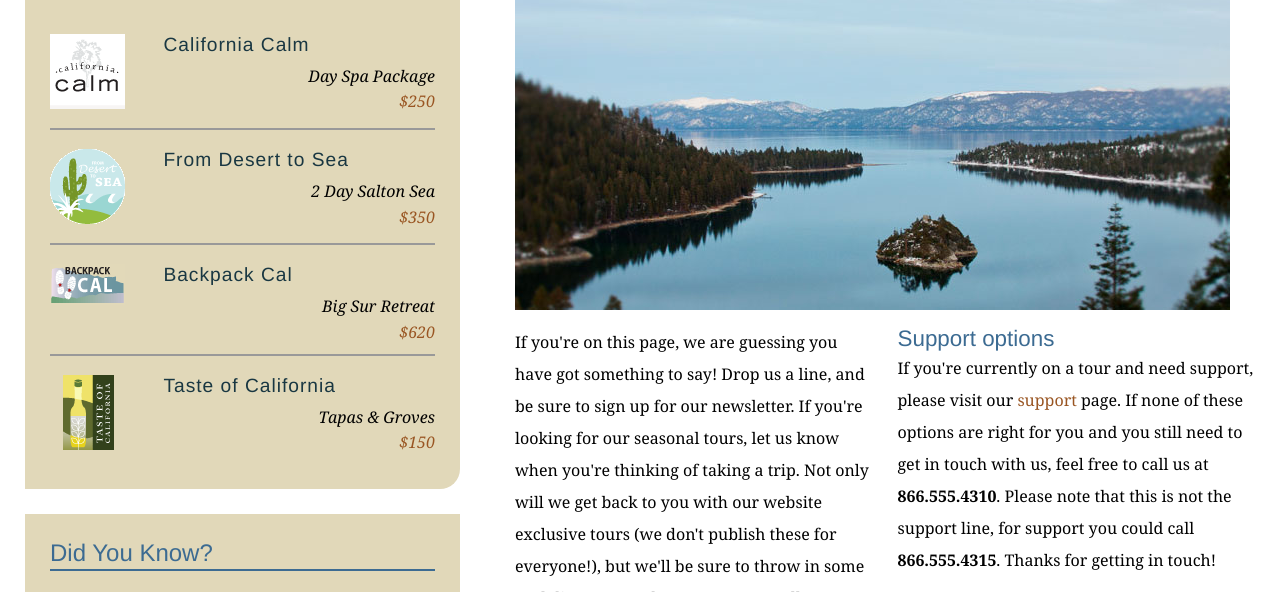
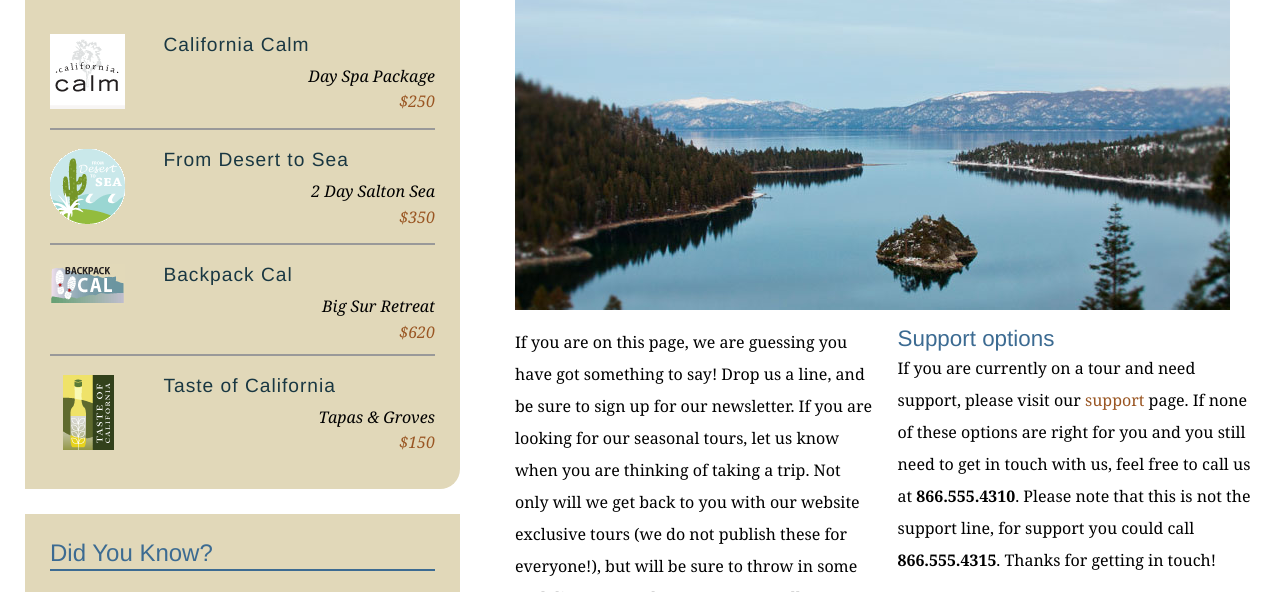
Before and after one commit to raheel729/explore_california, a plain HTML site: page contact.html in a window 1280 px wide. Shown: the part 342-934 px from the top of the page. Drawn offline with Linux system fonts and the light colour scheme.

Commit message:
minor contractions removed from contact page

```diff
--- a/contact.html
+++ b/contact.html
@@ -66,10 +66,14 @@
           <h1>Get in touch</h1>
           <img src="assets/images/emerald_bay.jpg" alt="Beautiful Lake Tahoe" class="articleImage" />
           <div class="multiCol">
-            <p>If you're on this page, we are guessing you have got something to say! Drop us a line, and be sure to sign up for our newsletter. If you're looking for our seasonal tours,  let us know when you're thinking of taking a trip. Not only will we get back to you with our website exclusive tours (we don't publish these for everyone!), but we'll be sure to throw in some cool discounts and tour extras as well.</p>
+            <p>If you are on this page, we are guessing you have got something to say! Drop us a line, and be sure to sign up for our newsletter. If you are
+              looking for our seasonal tours,  let us know when you are thinking of taking a trip. Not only will we get back to you with our website exclusive tours
+               (we do not publish these for everyone!), but will be sure to throw in some cool discounts and tour extras as well.</p>
 
             <h2>Support options</h2>
-            <p>If you're currently on a tour and need support, please visit our <a href="support.html">support</a> page. If none of these options are right for you and you still need to get in touch with us, feel free to call us at<span class="phone"> <strong>866.555.4310</strong>. Please note that this is not the support line, for support you could call </span><strong>866.555.4315</strong>. Thanks for getting in touch!</p>
+            <p>If you are currently on a tour and need support, please visit our <a href="support.html">support</a> page. If none of these options are right for you
+              and you still need to get in touch with us, feel free to call us at<span class="phone"> <strong>866.555.4310</strong>. Please note that this is not the
+                 support line, for support you could call </span><strong>866.555.4315</strong>. Thanks for getting in touch!</p>
           </div>
 
           <form id="frmContact" name="frmContact" method="post" action="contact_process.html">
```
